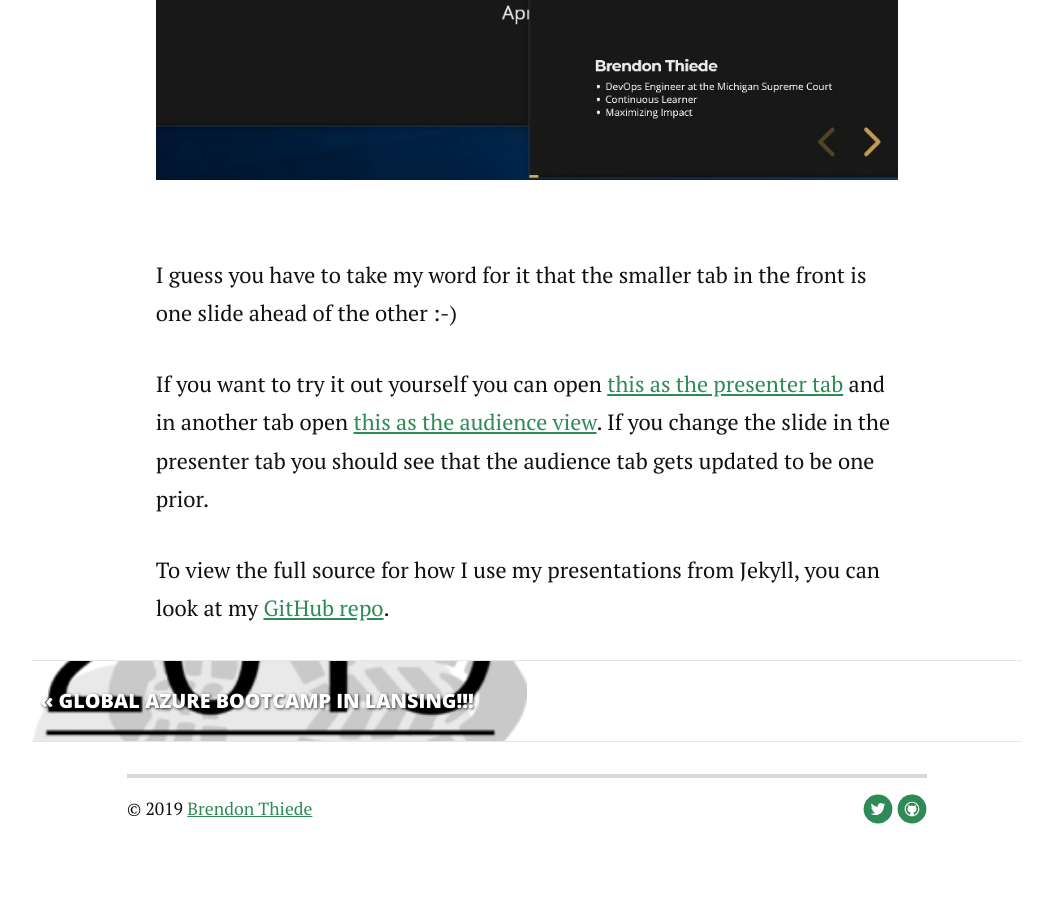
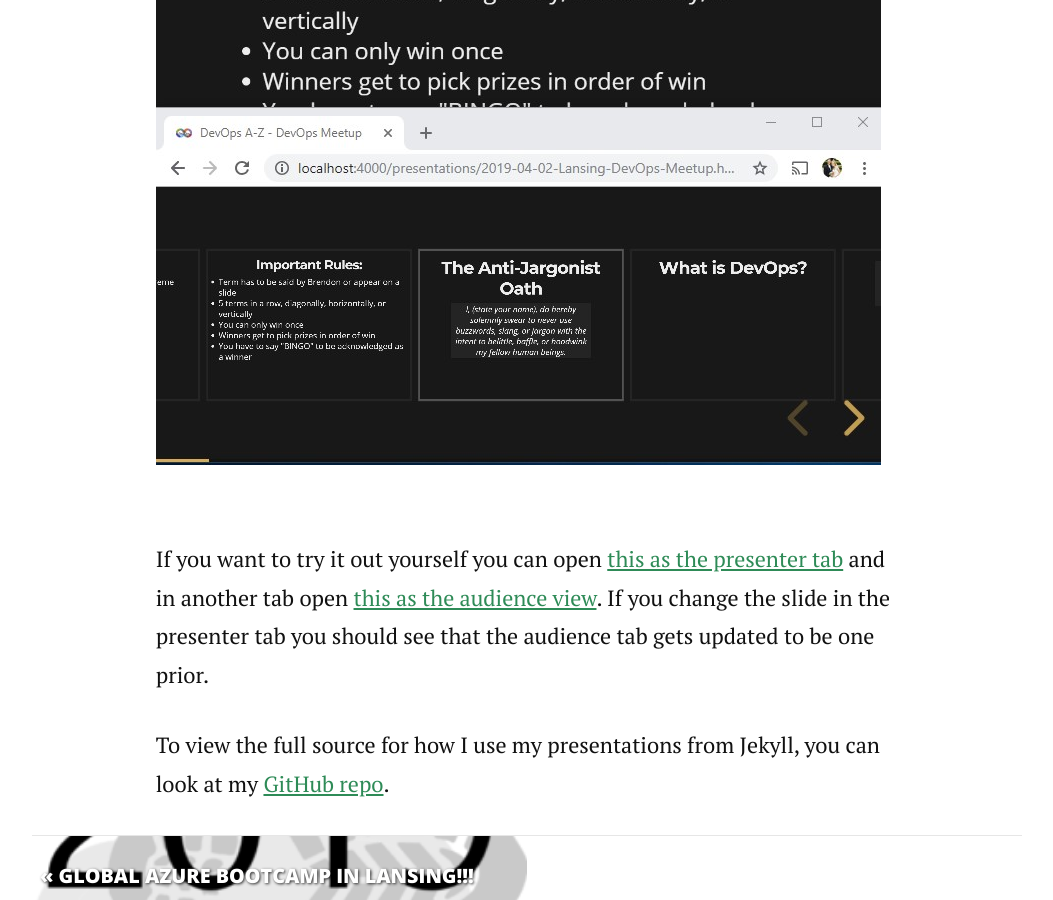
Before and after one commit to brendonthiede/brendonthiede.github.io, a Jekyll site: the page built from _posts/2019-04-02-revealjs-presenter-remote.markdown, in a window 1280 px wide and 900 px high, scrolled down 4551 px. Shown: the whole window, without its empty margins (113-1166 px from the left). Built offline with Jekyll 4.4.1, drawn with Linux system fonts in a browser that asks for light colours; nearby versions of some CDN libraries; before the commit the page ends 5417 px from its top, so only the background shows below that.

Commit message:
Switching to betterscreenshot

```diff
--- a/_posts/2019-04-02-revealjs-presenter-remote.markdown
+++ b/_posts/2019-04-02-revealjs-presenter-remote.markdown
@@ -69,8 +69,6 @@ Here's a sample of what it looks like in action:
 
 ![Usage Screenshot](/assets/img/revealjsremoteusage.jpg "Usage screenshot")
 
-I guess you have to take my word for it that the smaller tab in the front is one slide ahead of the other :-)
-
 If you want to try it out yourself you can open [this as the presenter tab](https://www.digestibledevops.com/presentations/2019-04-02-Lansing-DevOps-Meetup.html?mode=presenter#/) and in another tab open [this as the audience view](https://www.digestibledevops.com/presentations/2019-04-02-Lansing-DevOps-Meetup.html#/). If you change the slide in the presenter tab you should see that the audience tab gets updated to be one prior.
 
 To view the full source for how I use my presentations from Jekyll, you can look at my [GitHub repo](https://github.com/brendonthiede/brendonthiede.github.io).
```
Also changed, not shown: assets/img/revealjsremoteusage.jpg.
